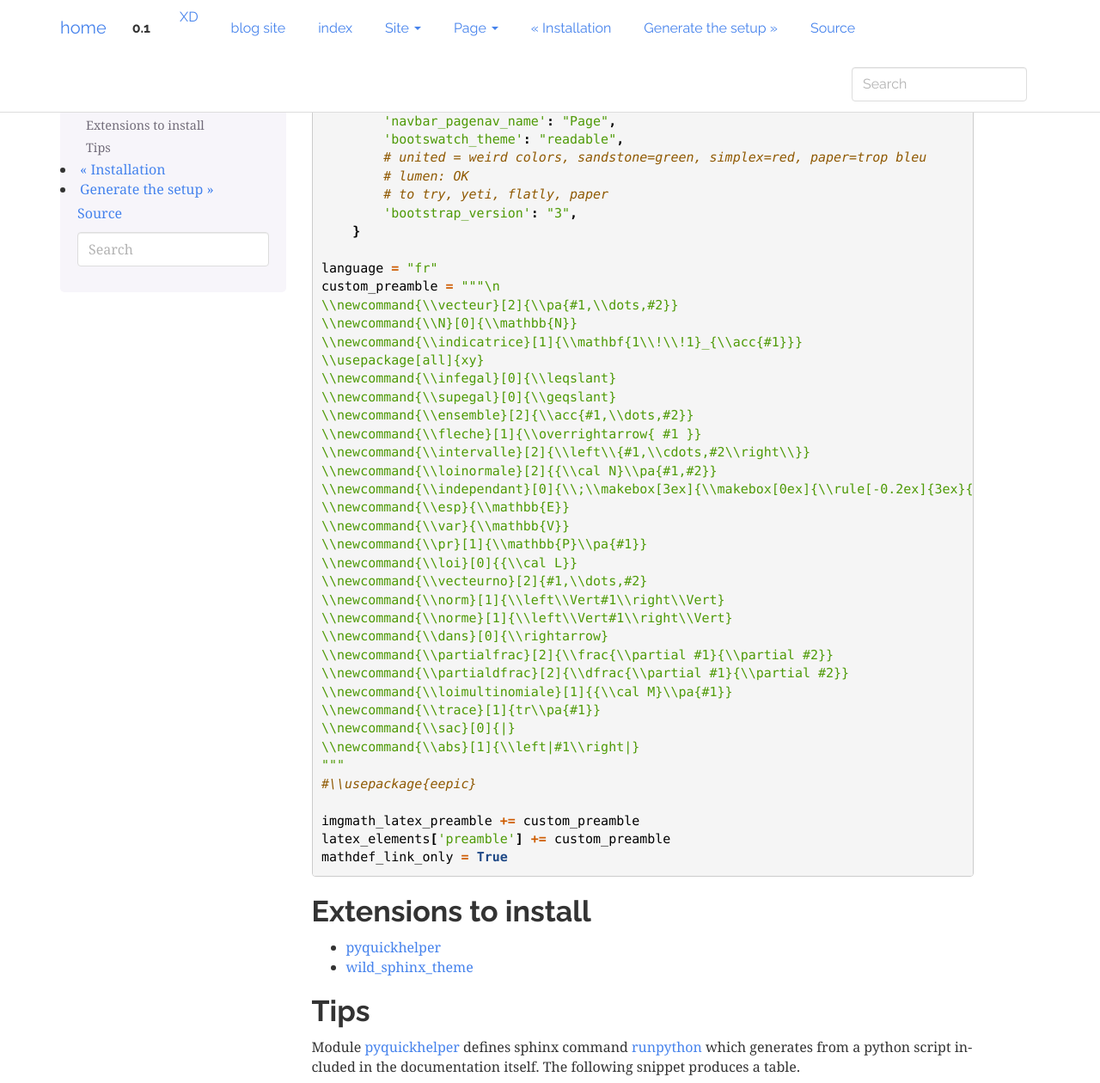
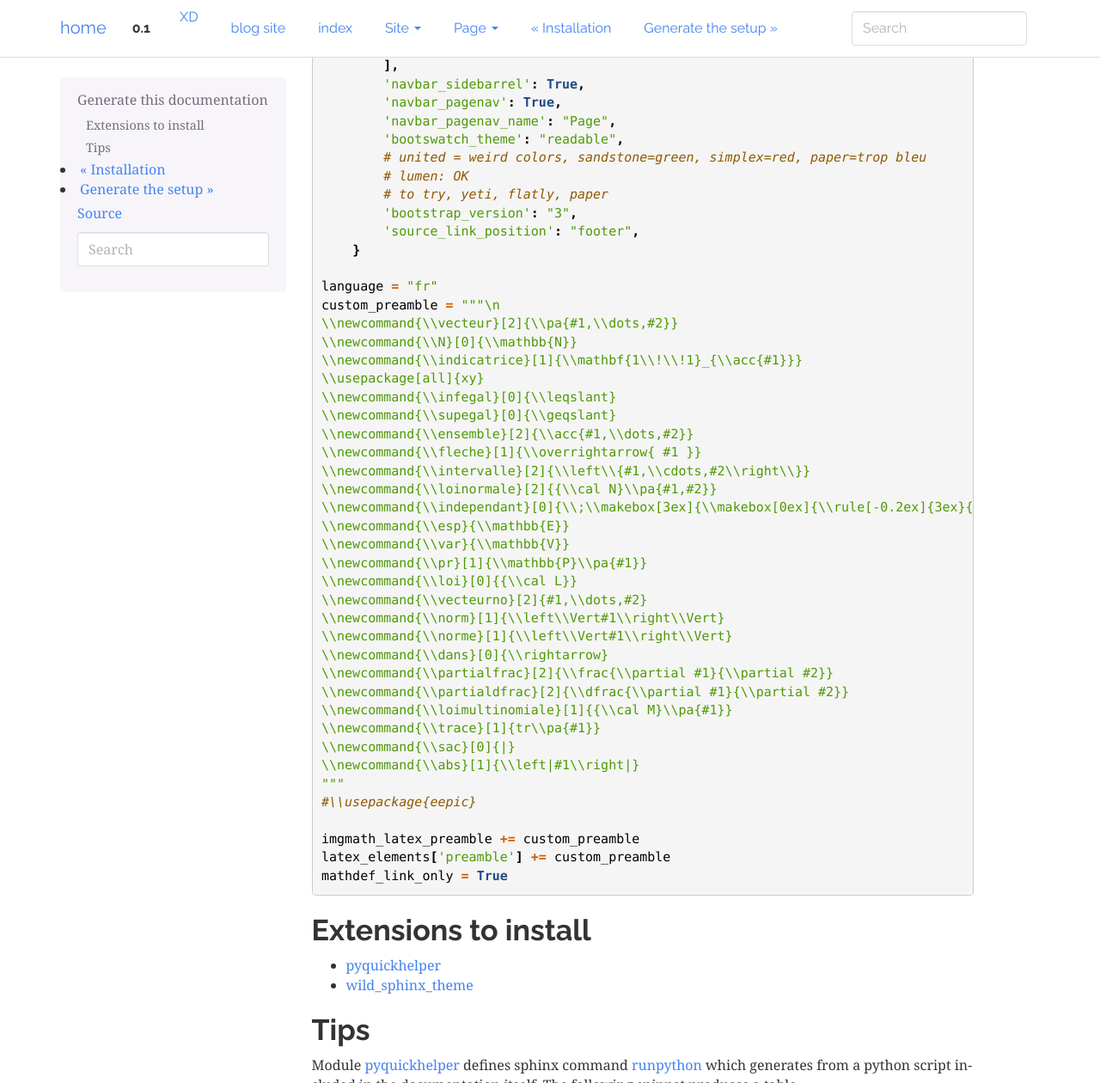
Before and after one commit to sdpython/mlstatpy, a Sphinx documentation site: the page built from _doc/sphinxdoc/source/generatedoc.rst, in a window 1280 px wide and 1400 px high, scrolled down 1527 px, cut to the strip 0-1260 px from the top of the window. Shown: the whole strip at 86% size. Built offline with Sphinx 7.4.7, drawn with Linux system fonts in a browser that asks for light colours; pages that are not in the unit, such as notebooks, are missing from menus; the version number is read from the project's files by our own code.

Commit message:
update documentation configuration

```diff
--- a/_doc/sphinxdoc/source/conf.py
+++ b/_doc/sphinxdoc/source/conf.py
@@ -71,6 +71,7 @@
         # lumen: OK
         # to try, yeti, flatly, paper
         'bootstrap_version': "3",
+        'source_link_position': "footer",
     }
 
 language = "fr"
```
